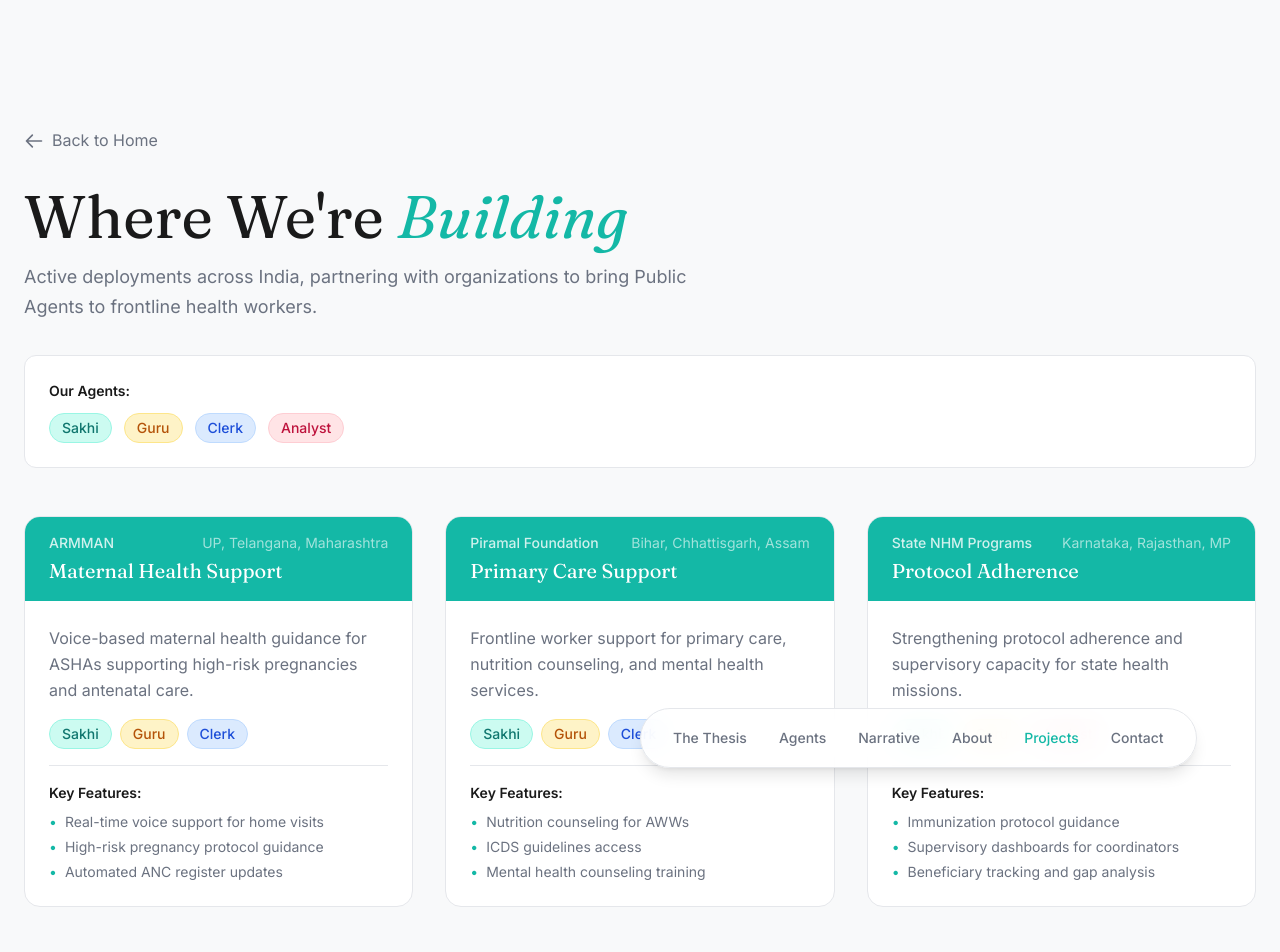
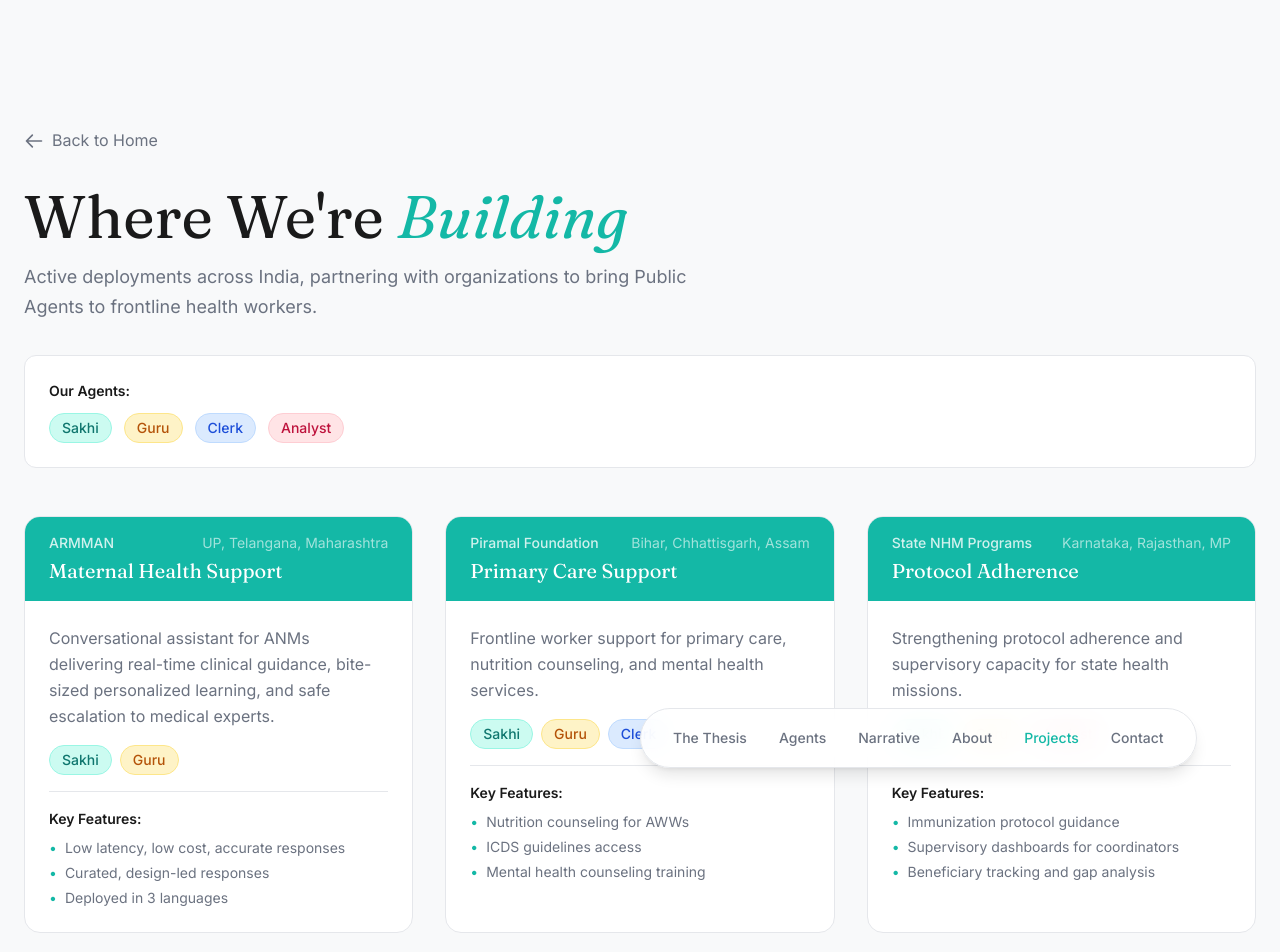
Before and after one commit to NiharDesai1591/sahai_website, a React (Vite) app: page /#/projects in a window 1280 px wide. Shown: the top 952 px of the page. Built offline with nearby package versions, Linux system fonts and the light colour scheme.

Commit message:
Update ARMMAN project card with accurate details
- Updated summary to focus on ANM conversational assistant
- Removed Clerk agent (only Sakhi and Guru involved)
- Updated key features: low latency/cost, design-led responses, 3 languages

https://claude.ai/code/session_01371FBuG2DwnJhoB9CjdVJR

```diff
--- a/src/pages/Projects.jsx
+++ b/src/pages/Projects.jsx
@@ -28,12 +28,12 @@ const projects = [
     partner: 'ARMMAN',
     title: 'Maternal Health Support',
     geography: 'UP, Telangana, Maharashtra',
-    summary: 'Voice-based maternal health guidance for ASHAs supporting high-risk pregnancies and antenatal care.',
-    agents: ['sakhi', 'guru', 'clerk'],
+    summary: 'Conversational assistant for ANMs delivering real-time clinical guidance, bite-sized personalized learning, and safe escalation to medical experts.',
+    agents: ['sakhi', 'guru'],
     highlights: [
-      'Real-time voice support for home visits',
-      'High-risk pregnancy protocol guidance',
-      'Automated ANC register updates',
+      'Low latency, low cost, accurate responses',
+      'Curated, design-led responses',
+      'Deployed in 3 languages',
     ],
   },
   {
```
